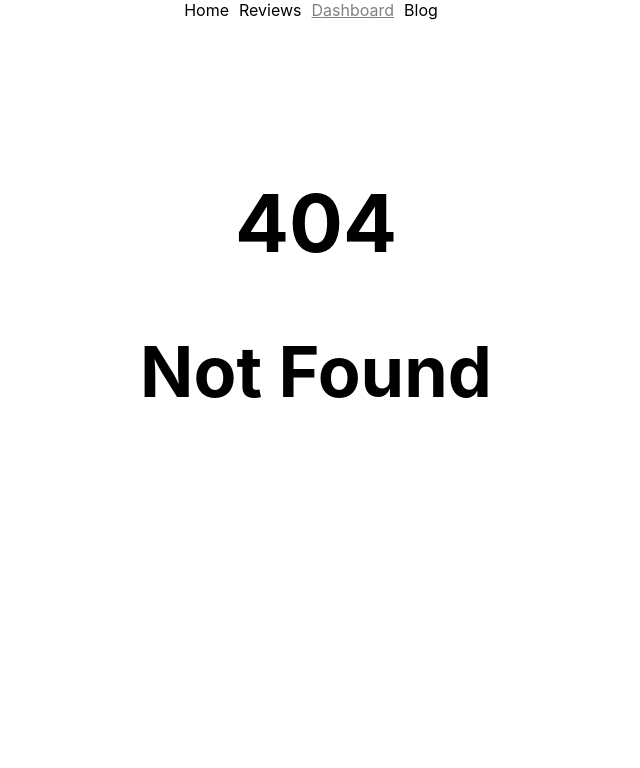
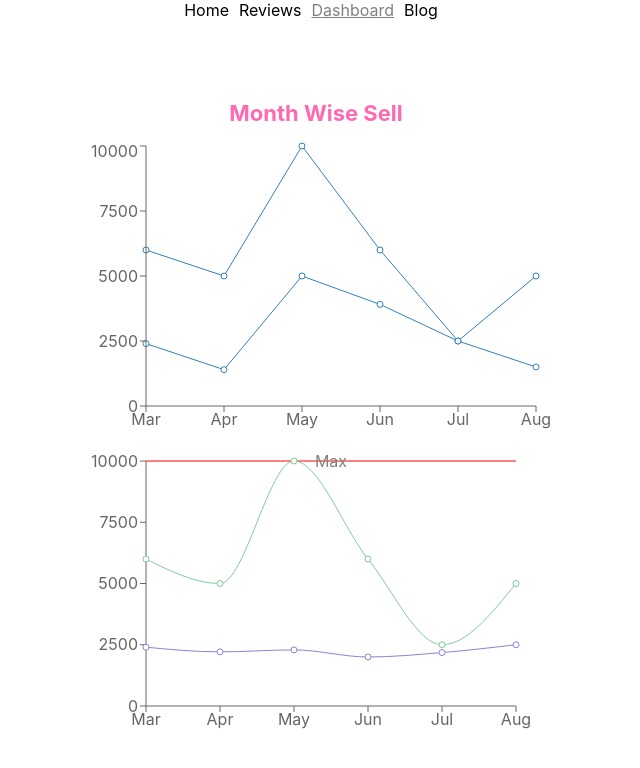
Before and after one commit to dhrubobari/-product-analysis-website, a React (Create React App) app: page /dashboard in a window 1280 px wide. Before the commit this address had no page. Shown: the top 768 px of the page, without its empty margins (324-964 px from the left). Built offline with nearby package versions, Linux system fonts and the light colour scheme.

Commit message:
charts added

```diff
--- a/package.json
+++ b/package.json
@@ -10,6 +10,7 @@
     "react-dom": "^18.0.0",
     "react-router-dom": "^6.3.0",
     "react-scripts": "5.0.0",
+    "recharts": "^2.1.9",
     "web-vitals": "^2.1.4"
   },
   "scripts": {
--- a/src/App.js
+++ b/src/App.js
@@ -1,5 +1,6 @@
 import { Route, Routes } from 'react-router-dom';
 import './App.css';
+import DashBoard from './Components/DashBoard/DashBoard';
 import Header from './Components/Header/Header';
 import Home from './Components/Home/Home';
 import NotFound from './Components/NotFound/NotFound';
@@ -13,6 +14,7 @@ function App() {
         <Route path='/' element={<Home></Home>}></Route>
         <Route path='/home' element={<Home></Home>}></Route>
         <Route path='/review' element={<Reviews></Reviews>}></Route>
+        <Route path='/dashboard' element={<DashBoard></DashBoard>}></Route>
         <Route path='*' element={<NotFound></NotFound>}></Route>
       </Routes>
     </div>
--- /dev/null
+++ b/src/Components/Chart/Chart.js
@@ -0,0 +1,59 @@
+import React from 'react';
+import { Line, LineChart, Tooltip, XAxis, YAxis } from 'recharts';
+
+const Chart = () => {
+    const data = [
+        {
+          name: 'Mar',
+          income: 6000,
+          expenses: 2400,
+          amt: 2400,
+        },
+        {
+          name: 'Apr',
+          income: 5000,
+          expenses: 1398,
+          amt: 2210,
+        },
+        {
+          name: 'May',
+          income: 10000,
+          expenses: 5000,
+          amt: 2290,
+        },
+        {
+          name: 'Jun',
+          income: 6000,
+          expenses: 3908,
+          amt: 2000,
+        },
+        {
+          name: 'Jul',
+          income: 2500,
+          expenses: 2500,
+          amt: 2181,
+        },
+        {
+          name: 'Aug',
+          income: 5000,
+          expenses: 1500,
+          amt: 2500,
+        },
+      ];
+    return (
+        <LineChart width={500} height={300} data={data} margin={{
+            top: 5,
+            right: 30,
+            left: 20,
+            bottom: 5,
+          }}>
+            <Line dataKey={'income'}></Line>
+            <Line dataKey={'expenses'}></Line>
+            <XAxis dataKey={'name'}></XAxis>
+            <YAxis></YAxis>
+            <Tooltip></Tooltip>
+        </LineChart>
+    );
+};
+
+export default Chart;
--- /dev/null
+++ b/src/Components/DashBoard/DashBoard.css
@@ -0,0 +1,9 @@
+.chart-div {
+    display: inline-block;
+}
+
+.chart-title {
+    color: hotpink;
+    font-size: 22px;
+    margin-top: 80px;
+}
--- /dev/null
+++ b/src/Components/DashBoard/DashBoard.js
@@ -0,0 +1,18 @@
+import React from 'react';
+import Chart from '../Chart/Chart';
+import MyLineChart from '../MyLineChart/MyLineChart';
+import './DashBoard.css'
+
+const DashBoard = () => {
+    return (
+        <div>
+            <h1 className='chart-title'>Month Wise Sell</h1>
+            <div className='chart-div'>
+            <Chart></Chart>
+            <MyLineChart></MyLineChart>
+            </div>
+        </div>
+    );
+};
+
+export default DashBoard;
--- /dev/null
+++ b/src/Components/MyLineChart/MyLineChart.js
@@ -0,0 +1,65 @@
+import React from 'react';
+import { Line, LineChart, ReferenceLine, Tooltip, XAxis, YAxis } from 'recharts';
+
+const MyLineChart = () => {
+    const data01 = [
+        {
+          name: 'Mar',
+          income: 6000,
+          expenses: 2400,
+          amt: 2400,
+        },
+        {
+          name: 'Apr',
+          income: 5000,
+          expenses: 1398,
+          amt: 2210,
+        },
+        {
+          name: 'May',
+          income: 10000,
+          expenses: 5000,
+          amt: 2290,
+        },
+        {
+          name: 'Jun',
+          income: 6000,
+          expenses: 3908,
+          amt: 2000,
+        },
+        {
+          name: 'Jul',
+          income: 2500,
+          expenses: 2500,
+          amt: 2181,
+        },
+        {
+          name: 'Aug',
+          income: 5000,
+          expenses: 1500,
+          amt: 2500,
+        },
+      ];
+    return (
+        <LineChart width={500}
+        height={300}
+        data={data01}
+        margin={
+        {
+          top: 20,
+          right: 50,
+          left: 20,
+          bottom: 5,
+        }}>
+        <XAxis dataKey={'name'} />
+        <YAxis></YAxis>
+        <Tooltip />
+        <ReferenceLine x="Page C" stroke="red" label="Max PV PAGE" />
+        <ReferenceLine y={10000} label="Max" stroke="red" />
+        <Line type="monotone" dataKey="amt" stroke="#8884d8" />
+        <Line type="monotone" dataKey="income" stroke="#82ca9d" />
+        </LineChart>
+    );
+};
+
+export default MyLineChart;
--- a/src/Components/ReviewComments/ReviewComments.js
+++ b/src/Components/ReviewComments/ReviewComments.js
@@ -7,7 +7,7 @@ const ReviewComments = (props) => {
         <div className='comments'>
             <p style={{fontSize: '22px'}}>{opinion}</p>
             <h4>Review by: {name}</h4>
-            <p>rating: {rating}</p>
+            <p>customer rating: {rating}</p>
         </div>
     );
 };
```
Also changed, not shown: 1 other file (tests, documents, lock files or other folders).
